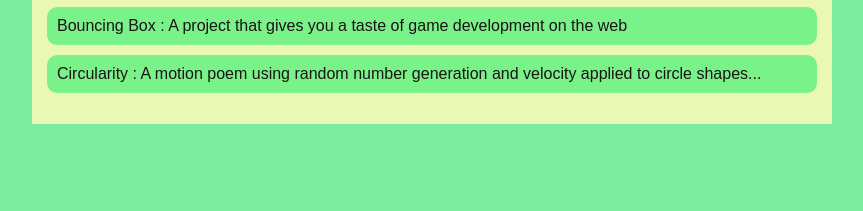
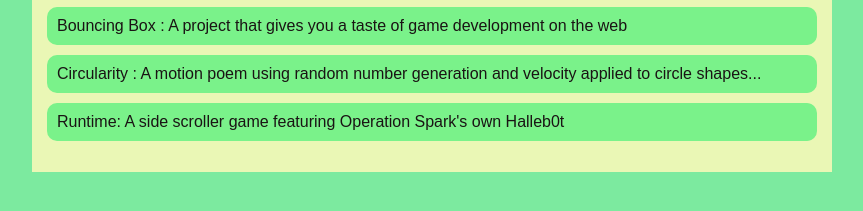
Before and after one commit to tylerdonnaud123/tylerdonnaud123.github.io, a plain HTML site: page portfolio.html in a window 1280 px wide. Shown: the part 217-428 px from the top of the page, without its empty margins (208-1071 px from the left). Drawn offline with Linux system fonts and the light colour scheme.

Commit message:
updating runtime

```diff
--- a/portfolio.html
+++ b/portfolio.html
@@ -30,6 +30,8 @@
                             development on the web </a></li>
                     <li><a href="projects/circularity/">Circularity : A motion poem using random number generation and
                             velocity applied to circle shapes...</a></li>
+                    <li><a href="projects/runtime/" target="_blank"> Runtime: A side scroller game featuring Operation
+                            Spark's own Halleb0t </a></li>
                 </ul>
             </div>
         </main>
```
